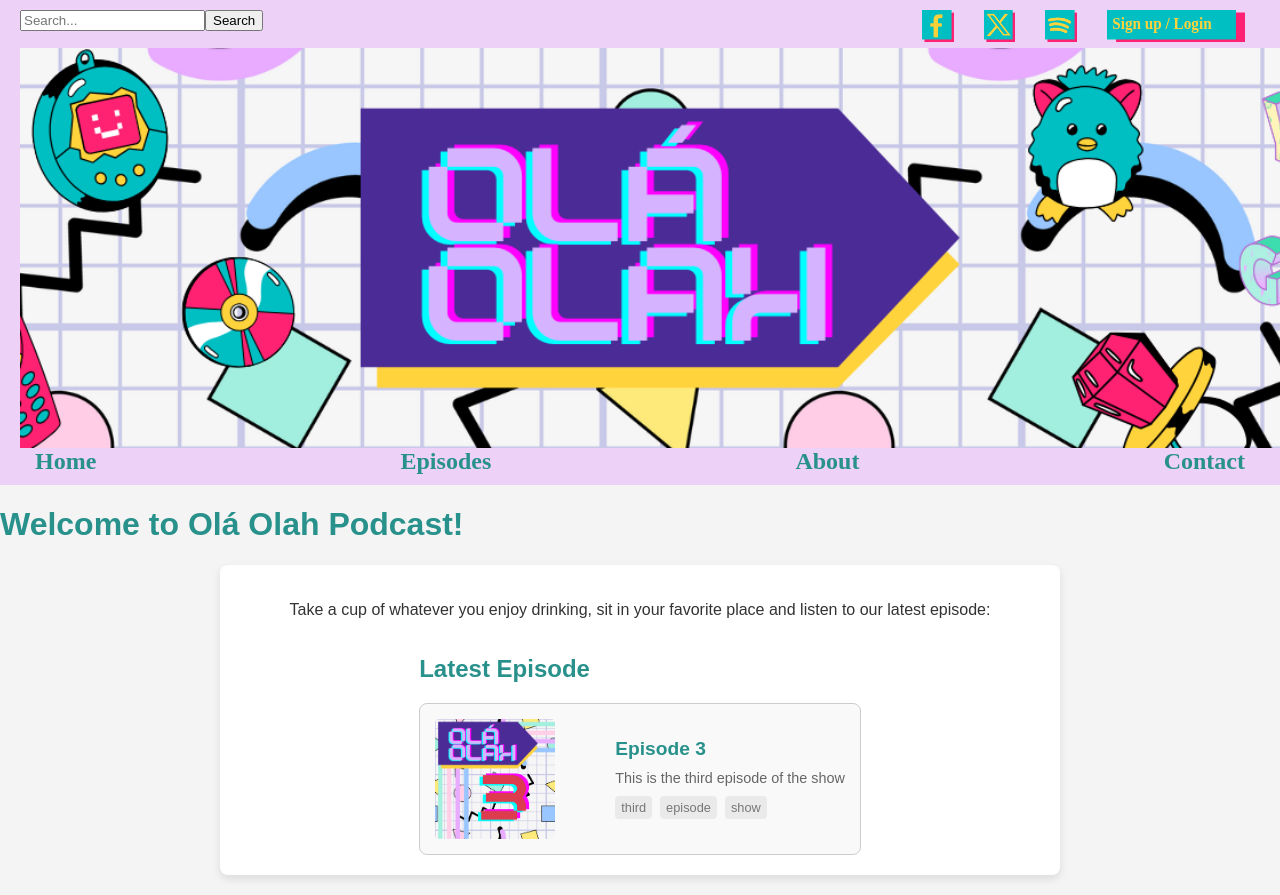
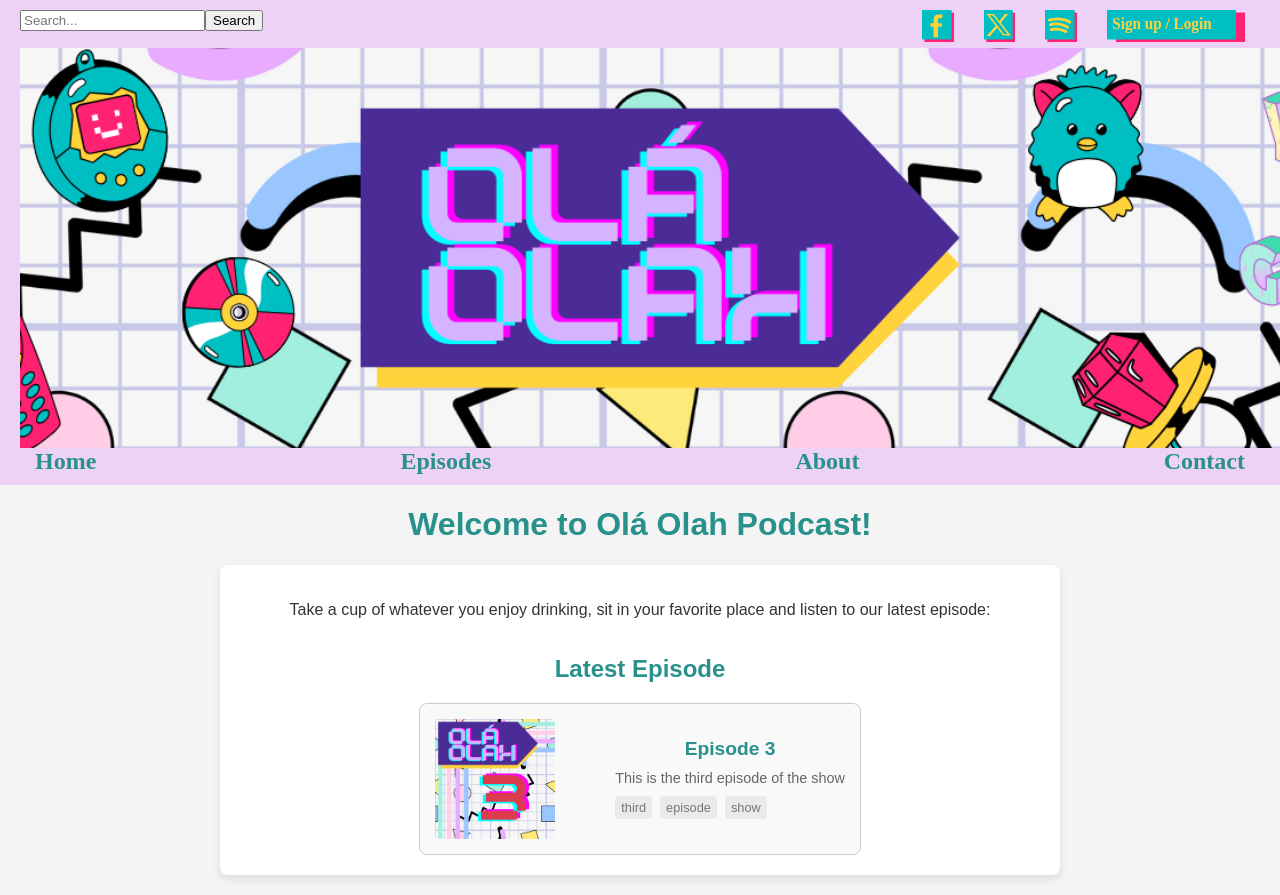
Before and after one commit to mawasserman/OlaOlah_FinalProject_MWasserman, a React (Vite) app in the folder olaolah/: page / in a window 1280 px wide. Built offline with nearby package versions, Linux system fonts and the light colour scheme.

Commit message:
added more css

```diff
--- a/olaolah/src/index.css
+++ b/olaolah/src/index.css
@@ -8,6 +8,9 @@ body {
 
 h1, h2, h3 {
   color: rgb(40, 145, 139);
+  display: flex;
+  justify-content: center;
+  align-items: center;
 }
 
 a {
@@ -144,8 +147,13 @@ nav {
 }
 
 .contact-form button:hover,
-#submit-signup button:hover {
+.submit-signup button:hover {
   background-color: #d834bd;
+}
+
+.gray {
+  background-color: #6d6d6d;
+  color: white;
 }
 
 .error {
@@ -156,7 +164,7 @@ nav {
 }
 
 
-.latestEpisode {
+.latestEpisode, .episodesPage {
   display: flex;
   flex-direction: column;
   align-items: center;
@@ -259,7 +267,7 @@ nav {
   max-width: 800px;
 }
 
-.episode {
+.episode{
   display: flex;
   align-items: center;
   gap: 20px;
--- a/package.json
+++ b/package.json
@@ -3,6 +3,7 @@
   "version": "1.0.0",
   "main": "index.ts",
   "dependencies": {
+    "@reduxjs/toolkit": "^2.5.0",
     "bcryptjs": "^2.4.3",
     "body-parser": "^1.20.3",
     "cors": "^2.8.5",
@@ -11,7 +12,8 @@
     "jsonwebtoken": "^9.0.2",
     "pg": "^8.13.1",
     "react": "^19.0.0",
-    "react-dom": "^19.0.0"
+    "react-dom": "^19.0.0",
+    "react-redux": "^9.2.0"
   },
   "devDependencies": {
     "@types/cors": "^2.8.17",
```
Also changed, not shown: 1 other file (tests, documents, lock files or other folders).
